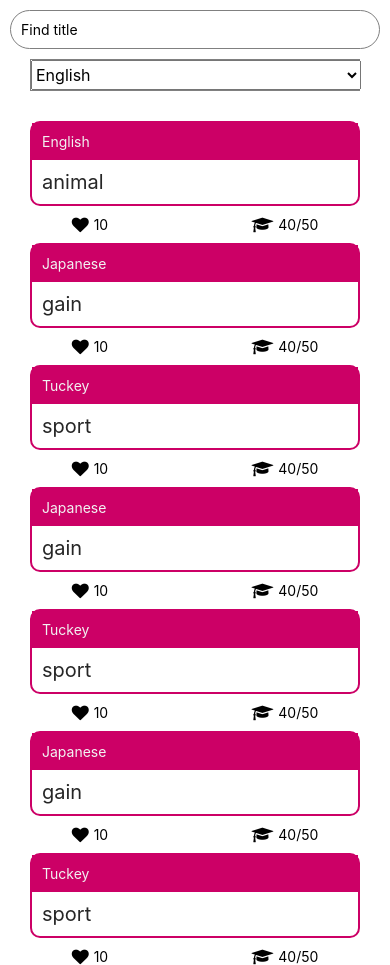
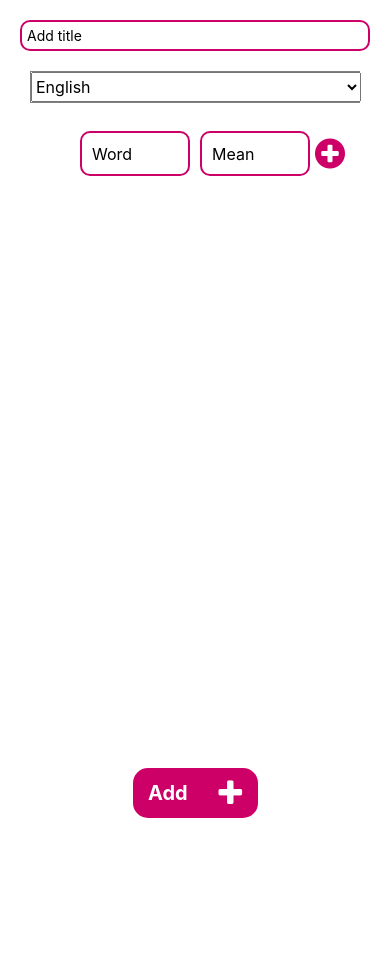
Before and after one commit to chung3011/flash-card, a React Native app: screen / in a window 390 px wide. After the commit the page ends 844 px from the top, so only its background shows below. Built offline with nearby package versions, Linux system fonts and the light colour scheme.

Commit message:
add card

```diff
--- a/src/actions/index.js
+++ b/src/actions/index.js
@@ -1,7 +1,11 @@
-import { ADD_TOPIC } from "./style";
+import { ADD_WORD, DEL_WORD } from "./style";
 
-export const addTopic = (topic) => ({
-    type: ADD_TOPIC,
-
+export const addWord = (topic) => ({
+    type: ADD_WORD,
     payload: topic
 })
+
+export const delWord = (item) => ({
+    type: DEL_WORD,
+    payload: item
+})
--- a/src/actions/style.js
+++ b/src/actions/style.js
@@ -1 +1,2 @@
-export const ADD_TOPIC = 'add_topic'
+export const ADD_WORD = 'add_word'
+export const DEL_WORD = 'DEL_WORD'
--- /dev/null
+++ b/src/components/AddWord.js
@@ -0,0 +1,89 @@
+import React, { Component } from 'react';
+import {
+    Text, TextInput, TouchableOpacity,
+    View, StyleSheet, Dimensions, Alert,
+} from 'react-native';
+import { primaryColorCore } from '../style';
+import Icon from 'react-native-vector-icons/FontAwesome';
+
+import { connect } from 'react-redux'
+import { addWord } from '../actions'
+
+class AddWord extends Component {
+    state = {}
+
+    checkWord = (item) => {
+        if (item.word == this.state.word) {
+            return Alert.alert('This word exist')
+        }
+    }
+
+    addWord = () => {
+        this.props.topic.map(item => this.checkWord(item))
+        this.props.addWord({
+            word: this.state.word,
+            mean: this.state.mean
+        })
+        this.setState({
+            word: '',
+            mean: ''
+        })
+    }
+
+    render() {
+        return (
+            <View style={styles.container}>
+                <View style={[styles.word, { justifyContent: 'flex-end' }]}>
+                    <TextInput
+                        style={styles.text}
+                        placeholder={'Word'}
+                        onChangeText={(word) => this.setState({ word })}
+                        value={this.state.word}
+                    />
+                </View>
+                <View style={[styles.word, { justifyContent: 'flex-start' }]}>
+                    <TextInput
+                        style={styles.text}
+                        placeholder={'Mean'}
+                        onChangeText={(mean) => this.setState({ mean })}
+                        value={this.state.mean}
+                    />
+                    <TouchableOpacity
+                        style={styles.icon}
+                        onPress={this.addWord}
+                    >
+                        <Icon name="plus-circle" size={35} color={primaryColorCore} />
+                    </TouchableOpacity>
+                </View>
+            </View>
+        );
+    }
+}
+
+const styles = StyleSheet.create({
+    container: {
+        flexDirection: 'row',
+    },
+    word: {
+        flexDirection: 'row',
+        width: Dimensions.get('window').width / 2,
+        alignItems: 'center'
+    },
+    text: {
+        borderWidth: 2,
+        borderColor: primaryColorCore,
+        width: 110,
+        height: 45,
+        marginVertical: 8,
+        marginHorizontal: 5,
+        borderRadius: 10,
+        fontSize: 16,
+        paddingHorizontal: 10,
+    },
+    icon: {
+        elevation: 2
+    }
+})
+
+const mapStateToProps = ({ topic }) => ({ topic })
+export default connect(mapStateToProps, { addWord })(AddWord);
--- a/src/components/Word.js
+++ b/src/components/Word.js
@@ -1,41 +1,20 @@
 import React, { Component } from 'react';
 import {
-    Text, TextInput, Dimensions,
-    View, StyleSheet, TouchableOpacity,
+  Text,
+  View,
 } from 'react-native';
-import { primaryColorCore } from '../style';
-import Icon from 'react-native-vector-icons/FontAwesome';
+import WordOneSide from './WordOneSide';
 
 class Word extends Component {
   state = {}
   render() {
     return (
-            <View style={[styles.container, { justifyContent: this.props.side == 'left' ? 'flex-end' : 'flex-start' }]}>
-                <TextInput style={styles.text} />
-                {this.props.side == 'right'
-                    && <TouchableOpacity style={styles.icon}>
-                        <Icon name="plus-circle" size={35} color={primaryColorCore} />
-                    </TouchableOpacity>}
+      <View style={{ flexDirection: 'row' }}>
+        <WordOneSide side={'left'} text={this.props.item.word} />
+        <WordOneSide side={'right'} text={this.props.item.mean} />
       </View>
     );
   }
 }
 
-const styles = StyleSheet.create({
-    container: {
-        flexDirection: 'row',
-        width: Dimensions.get('window').width / 2,
-        alignItems: 'center'
-    },
-    text: {
-        borderWidth: 2,
-        borderColor: primaryColorCore,
-        width: 110,
-        margin: 10,
-        borderRadius: 10
-    },
-    icon: {
-        elevation: 2
-    }
-})
 export default Word;
--- /dev/null
+++ b/src/components/WordOneSide.js
@@ -0,0 +1,59 @@
+import React, { Component } from 'react';
+import {
+    Text, TextInput, Dimensions,
+    View, StyleSheet, TouchableOpacity,
+} from 'react-native';
+import { primaryColorCore } from '../style';
+import Icon from 'react-native-vector-icons/FontAwesome';
+
+import { connect } from 'react-redux'
+import { delWord } from '../actions'
+
+class WordOneSide extends Component {
+    state = {}
+
+    delWord = () => {
+        this.props.delWord({
+            mean: this.props.text
+        })
+    }
+
+    render() {
+        return (
+            <View style={[styles.container, { justifyContent: this.props.side == 'left' ? 'flex-end' : 'flex-start' }]}>
+                <Text style={styles.text} >{this.props.text}</Text>
+                {this.props.side == 'right'
+                    && <TouchableOpacity
+                        style={styles.icon}
+                        onPress={this.delWord}
+                    >
+                        <Icon name="minus-circle" size={35} />
+                    </TouchableOpacity>}
+            </View>
+        );
+    }
+}
+
+const styles = StyleSheet.create({
+    container: {
+        flexDirection: 'row',
+        width: Dimensions.get('window').width / 2,
+        alignItems: 'center'
+    },
+    text: {
+        backgroundColor: primaryColorCore,
+        width: 110,
+        height: 40,
+        marginVertical: 8,
+        marginHorizontal: 5,
+        paddingHorizontal: 10,
+        paddingVertical: 8,
+        color: 'white',
+        fontSize: 16,
+        borderRadius: 10,
+    },
+    icon: {
+        elevation: 2
+    }
+})
+export default connect(null, { delWord })(WordOneSide);
--- a/src/containers/AddCardScreen.js
+++ b/src/containers/AddCardScreen.js
@@ -1,12 +1,13 @@
 import React, { Component } from 'react';
 import {
-    Text, TextInput, StyleSheet,
+    Text, TextInput, StyleSheet, FlatList,
     View, TouchableOpacity,
 } from 'react-native';
 import PickLanguage from '../components/PickLanguage';
-import Word from '../components/Word';
 import Icon from 'react-native-vector-icons/FontAwesome';
 import { primaryColorCore } from '../style';
+import Word from '../components/Word';
+import AddWord from '../components/AddWord';
 
 import { connect } from 'react-redux'
 
@@ -20,20 +21,23 @@ class AddCardScreen extends Component {
                 style={styles.title}
                 placeholder={'Add title'}
                 onChangeText={(text) => this.setState({ text })}
-                value={this.props.topic.title}
+                value={this.state.text}
                 underlineColorAndroid={'transparent'}
             />
         </View>
     )
 
-    renderWord = () => (
-        <View>
-            <View style={{ flexDirection: 'row' }}>
-                <Word side={'left'} />
-                <Word side={'right'} />
-            </View>
-        </View>
-    )
+    renderItem = ({ item }) => {
+        console.log(item)
+    }
+
+
+    renderWord = () => <FlatList
+        style={{ flexGrow: 0 }}
+        data={this.props.topic}
+        renderItem={({ item }) => <Word item={item} />}
+        keyExtractor={item => item.word}
+    />
 
     renderAddButton = () => (
         <TouchableOpacity style={styles.addButton}>
@@ -43,11 +47,13 @@ class AddCardScreen extends Component {
     )
 
     render() {
+
         return (
             <View style={styles.container}>
                 {this.renderAddTitle()}
                 <PickLanguage />
                 {this.renderWord()}
+                <AddWord />
                 {this.renderAddButton()}
             </View>
         );
@@ -87,5 +93,5 @@ const styles = StyleSheet.create({
     }
 })
 
-const mapStateToProps = (topic) => ({ topic })
+const mapStateToProps = ({ topic }) => ({ topic })
 export default connect(mapStateToProps)(AddCardScreen);
--- a/src/containers/App.js
+++ b/src/containers/App.js
@@ -26,7 +26,7 @@ class App extends Component {
   render() {
     return (
       <Provider style={{ flex: 1 }} store={store}>
-        <MyCardScreen />
+        <AddCardScreen />
       </Provider>
     );
   }
--- a/src/containers/MyCardScreen.js
+++ b/src/containers/MyCardScreen.js
@@ -55,7 +55,7 @@ class MyCardScreen extends Component {
                     style={{ flexGrow: 0 }}
                     data={data}
                     renderItem={this.renderItem}
-                    keyExtractor={item => item.toString()}
+                // keyExtractor={item => item.toString()}
                 />
             </View>
         );
--- a/src/reducers/addTopicReducer.js
+++ /dev/null
@@ -1,39 +0,0 @@
-import { ADD_TOPIC } from '../actions/style'
-
-const data = {
-    title: 'animal',
-    language: 'English',
-    word: [
-        {
-            word: 'monkey',
-            mean: 'con khỉ'
-        },
-        {
-            word: 'bird',
-            mean: 'con chim'
-        },
-        {
-            word: 'fish',
-            mean: 'con cá'
-        },
-    ]
-}
-
-export default function (state = [], action) {
-    switch (action.type) {
-        case ADD_TOPIC:
-            return {
-                title: action.payload.title,
-                language: action.payload.language,
-                word: [
-                    ...state,
-                    {
-                        word: action.payloaf.word,
-                        mean: action.payload.mean
-                    }
-                ]
-            }
-        default:
-            return state
-    }
-}
--- a/src/reducers/index.js
+++ b/src/reducers/index.js
@@ -1,7 +1,7 @@
 import { combineReducers } from 'redux'
-import addTopicReducer from './addTopicReducer';
+import wordsReducer from './wordsReducer';
 
 
 export default combineReducers({
-    topic: addTopicReducer
+    topic: wordsReducer
 })
--- /dev/null
+++ b/src/reducers/wordsReducer.js
@@ -0,0 +1,18 @@
+import { DEL_WORD, ADD_WORD } from '../actions/style'
+
+export default function (state = [], action) {
+    switch (action.type) {
+        case ADD_WORD:
+            return [...state,
+            {
+                word: action.payload.word,
+                mean: action.payload.mean
+            }
+            ]
+        case DEL_WORD:
+            return state.filter(item => item.mean !== action.payload.mean)
+
+        default:
+            return state
+    }
+}
```
Lines whose indentation alone changed are shown as unchanged.
